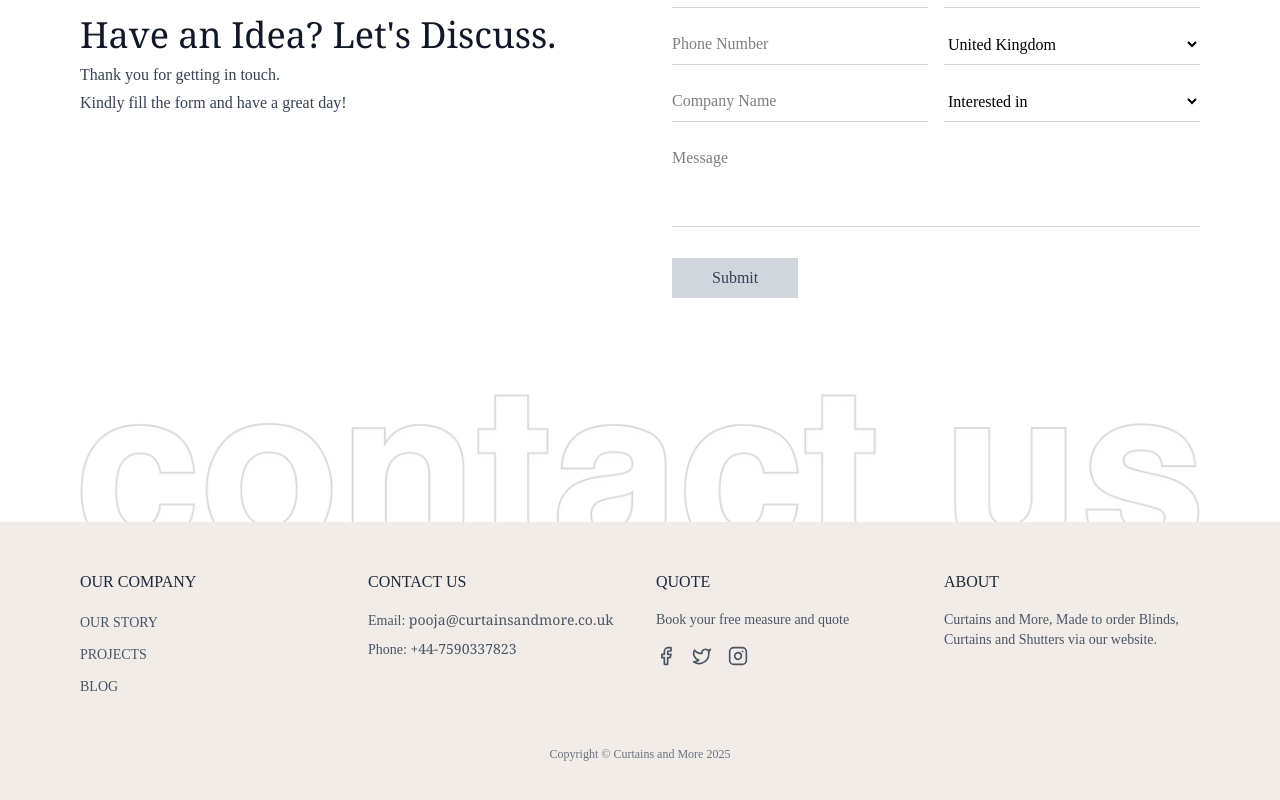
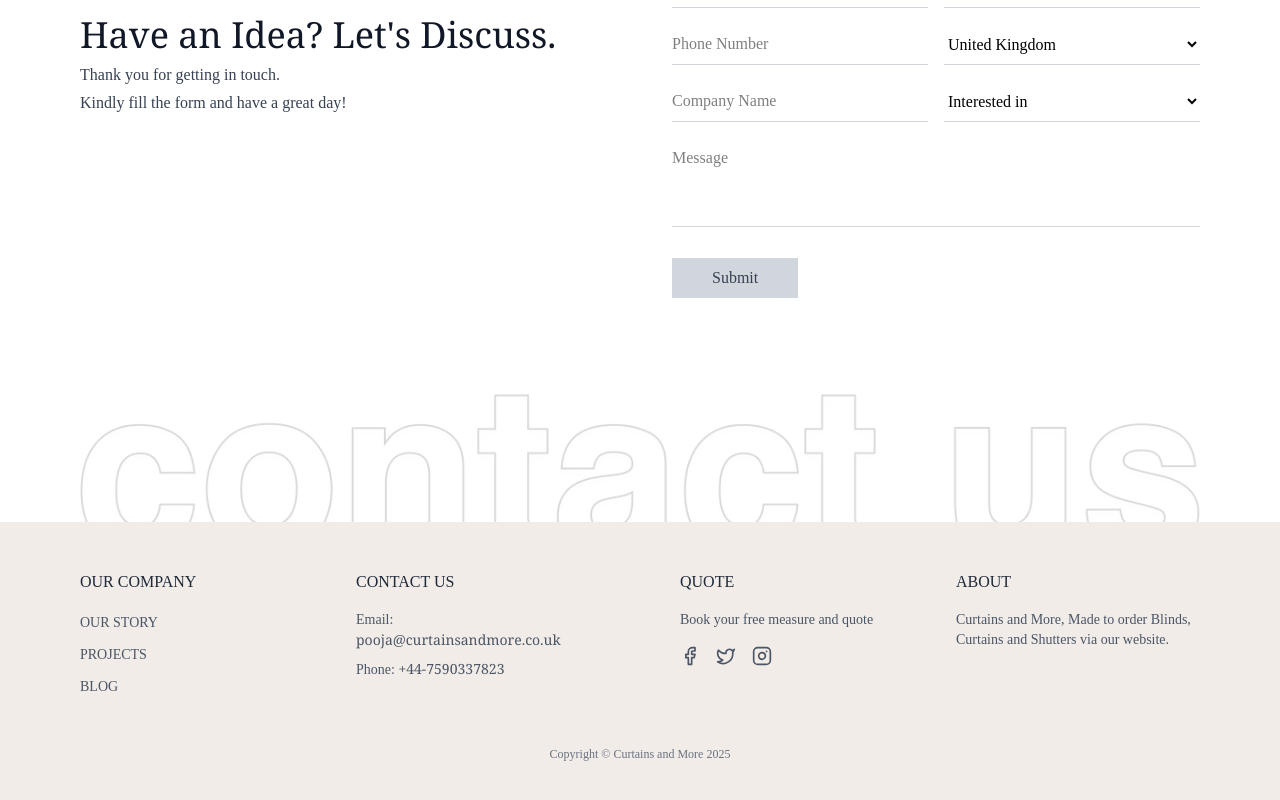
Before and after one commit to RDRishabh/curtains-and-more-re, a React (Vite) app: page /contact in a window 1280 px wide. Shown: the part 865-1665 px from the top of the page. Built offline with nearby package versions, Linux system fonts and the light colour scheme; a web font is replaced by a local one.

Commit message:
footer update

```diff
--- a/src/components/layout/Footer.jsx
+++ b/src/components/layout/Footer.jsx
@@ -5,9 +5,9 @@
   return (
     <footer className="w-full py-12" style={{ backgroundColor: '#F1ECE8' }}>
       <div className="max-w-6xl mx-auto px-4 font-quincy">
-        <div className="grid grid-cols-1 md:grid-cols-4 gap-8">
+        <div className="flex flex-col md:flex-row md:justify-between gap-8">
           {/* OUR COMPANY Section */}
-          <div>
+          <div className="flex-1">
             <h3 className="font-medium text-gray-800 mb-4">OUR COMPANY</h3>
             <ul className="space-y-2">
               <li><a href="/our-story" className="text-gray-600 hover:text-gray-900 text-sm">OUR STORY</a></li>
@@ -18,7 +18,7 @@
           </div>
 
           {/* CONTACT US Section */}
-          <div>
+          <div className="flex-1 md:mr-12">
             <h3 className="font-medium text-gray-800 mb-4">CONTACT US</h3>
             <ul className="space-y-2 text-sm text-gray-600">
               <li className="">Email: <a href="mailto:pooja@curtainsandmore.co.uk" className="hover:text-gray-900 font-serif font-medium">pooja@curtainsandmore.co.uk
@@ -29,7 +29,7 @@
           </div>
 
           {/* QUOTE Section */}
-          <div>
+          <div className="flex-1">
             <h3 className="font-medium text-gray-800 mb-4">QUOTE</h3>
             <p className="text-sm text-gray-600 mb-4">
               Book your free measure and quote
@@ -48,7 +48,7 @@
           </div>
 
           {/* ABOUT Section */}
-          <div>
+          <div className="flex-1">
             <h3 className="font-medium text-gray-800 mb-4">ABOUT</h3>
             <p className="text-sm text-gray-600">
               Curtains and More, Made to order Blinds, Curtains and Shutters via our website.
```
